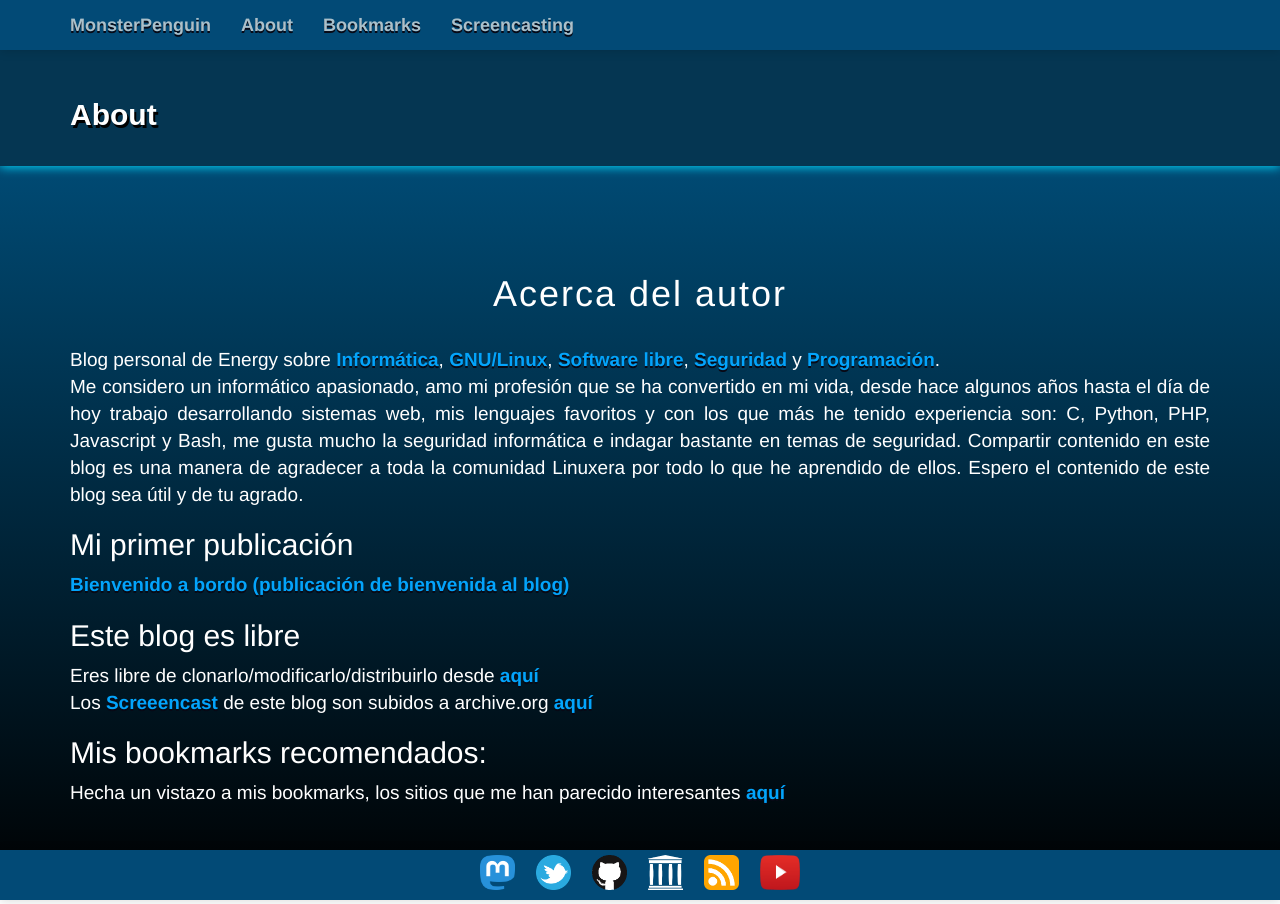
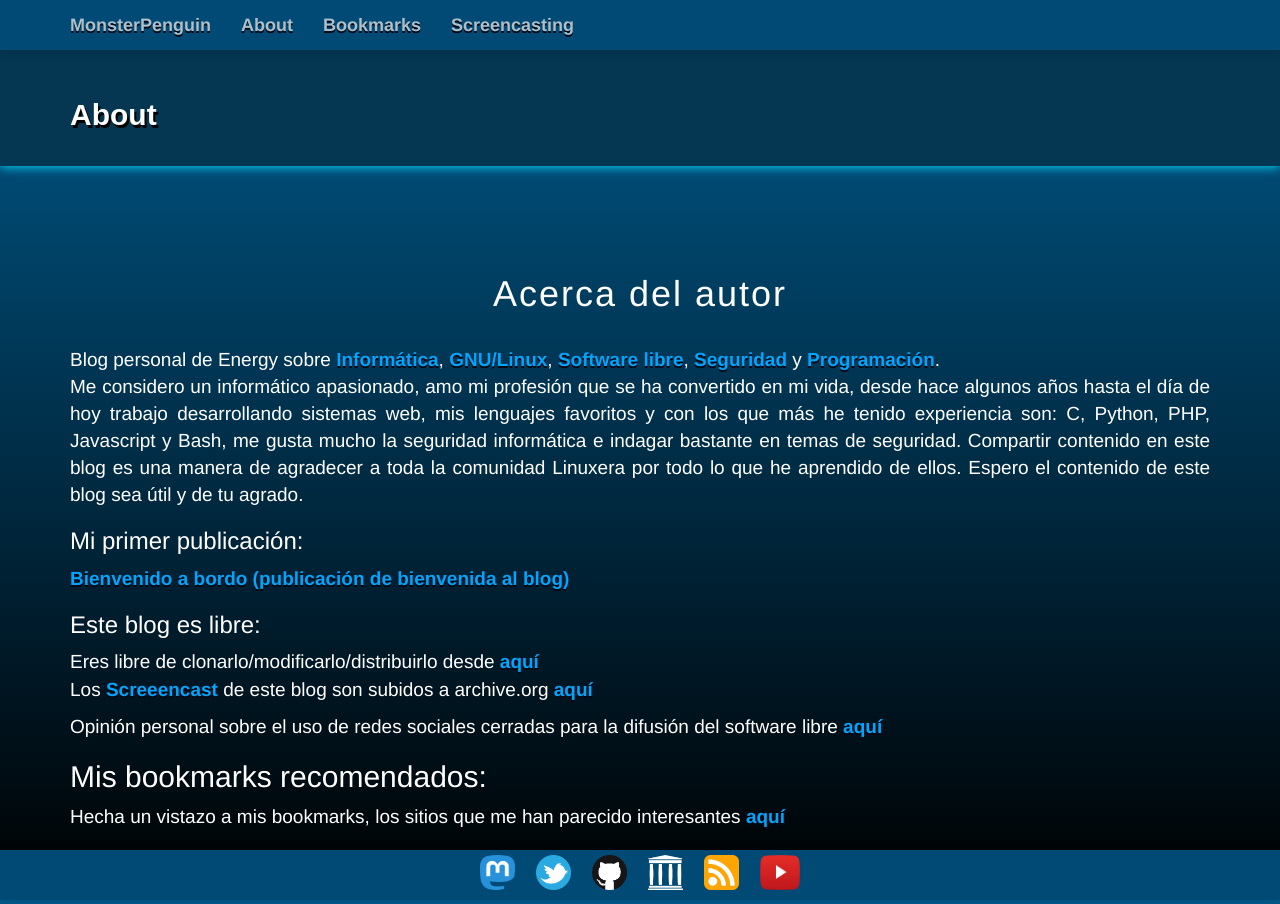
Before and after one commit to Energy1011/monsterpenguin, a Jekyll site: the page built from about.md, in a window 1280 px wide. Built offline with Jekyll 4.4.1, drawn with Linux system fonts in a browser that asks for light colours; nearby versions of some CDN libraries; some web fonts are replaced.

```diff
--- a/about.md
+++ b/about.md
@@ -11,16 +11,16 @@ Blog personal de Energy sobre <a href="https://es.wikipedia.org/wiki/Inform%C3%A
 <br>
 Me considero un informático apasionado, amo mi profesión que se ha convertido en mi vida, desde hace algunos años hasta el día de hoy trabajo desarrollando sistemas web, mis lenguajes favoritos y con los que más he tenido experiencia son: C, Python, PHP, Javascript y Bash, me gusta mucho la seguridad informática e indagar bastante en temas de seguridad. Compartir contenido en este blog es una manera de agradecer a toda la comunidad Linuxera por todo lo que he aprendido de ellos. Espero el contenido de este blog sea útil y de tu agrado.
 <br>
-<h2>Mi primer publicación</h2>
+<h3>Mi primer publicación:</h3>
 <a href="https://energy1011.github.io/monsterpenguin/blog/2016/11/28/first-blog-post.html">Bienvenido a bordo (publicación de bienvenida al blog)</a>
 
-<h2>Este blog es libre</h2>
+<h3>Este blog es libre:</h3>
 <p>
 Eres libre de clonarlo/modificarlo/distribuirlo desde <a href="https://github.com/Energy1011/monsterpenguin">aquí</a>
 <br>
 Los <a href="https://energy1011.github.io/monsterpenguin/screencasting/">Screeencast</a> de este blog son subidos a archive.org <a href="https://archive.org/details/@monster_penguin">aquí</a>
-<br>
-<h2>
+</p>
+Opinión personal sobre el uso de redes sociales cerradas para la difusión del software libre <a href="https://energy1011.github.io/monsterpenguin/linux/2017/09/04/opinion-personal-uso-redes-sociales-cerradas.html">aquí</a>
 <!--
 La razón por la cual uso redes/medios no libres:</h2>
 Siempre he preferido utilizar los medios que más se apegan a la filosifía libre, pero necesitamos llegar a más gente, explicación <a href="">aquí</a>
```
Also changed, not shown: _posts/2017-09-04-opinion-personal-uso-redes-sociales-cerradas.md (+4 -2 lines), _posts/2018-04-07-te-invito-a-usar-software-libre.md (line endings or trailing spaces), assets/logo-fsf.png (added), 4 other files.
